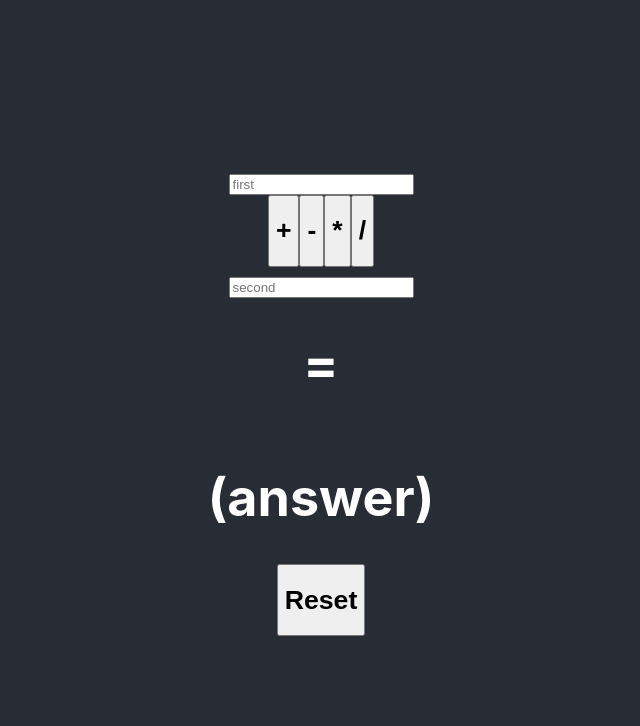
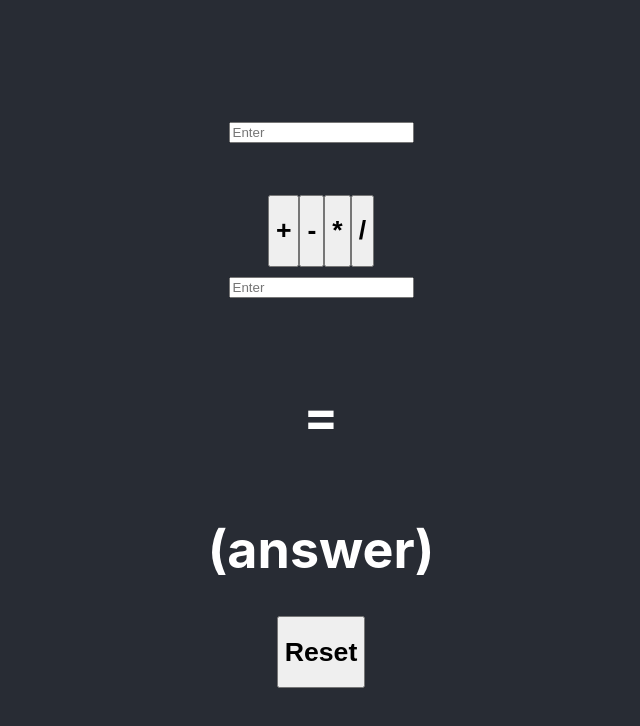
Before and after one commit to PatrickEasterly/ajaxIntro-appleNotes, a React (Create React App) app: page / in a window 1280 px wide. Shown: the top 726 px of the page, without its empty margins (319-959 px from the left). Built offline with nearby package versions, Linux system fonts and the light colour scheme.

Commit message:
adds reset button

```diff
--- a/src/App.js
+++ b/src/App.js
@@ -7,8 +7,8 @@ class App extends React.Component {
   constructor(props) {
     super(props);
     this.state = {
-      first: 'first',
-      second: 'second',
+      first: '',
+      second: '',
       answer: '(answer)'
     }
   }
@@ -21,6 +21,7 @@ class App extends React.Component {
           first={this.state.first}
           _updateOne={this._updateOne}
           />
+          <p>{this.state.first}</p>
           <div>
           <button onClick={()=>this._doMath(this.state.first, this.state.second, '+')}><h1>+</h1></button>
           <button onClick={()=>this._doMath(this.state.first, this.state.second, '-')}><h1>-</h1></button>
@@ -31,10 +32,11 @@ class App extends React.Component {
           second={this.state.second}
           _updateTwo={this._updateTwo}
           />
+          <p>{this.state.second}</p>
             <h1>=</h1>
           <div id='answer'><h1>{this.state.answer}</h1></div>
 
-          <button><h1>Reset</h1></button>
+          <button onClick={this._reset}><h1>Reset</h1></button>
         </header>
       </div>
     )
@@ -70,6 +72,13 @@ class App extends React.Component {
       second: event.target.value
     })
   }
+  _reset=()=>{
+    this.setState({
+      first: 'first',
+      second: 'second',
+      answer: '(answer)'
+    })
+  }
 }
 
 
--- a/src/One.js
+++ b/src/One.js
@@ -3,7 +3,7 @@ import React from 'react';
 function One(props) {
     return (
         <div>
-        <input onChange={props._updateOne} placeholder={props.first}></input>
+        <input placeholder="Enter" onChange={props._updateOne} value={props.first}></input>
         </div>
     )
 }
--- a/src/Two.js
+++ b/src/Two.js
@@ -3,7 +3,7 @@ import React from 'react';
 function Two(props) {
     return (
         <div>
-        <input onChange={props._updateTwo} placeholder={props.second}></input>
+        <input placeholder="Enter" onChange={props._updateTwo} value={props.second}></input>
         </div>
     )
 }
```
